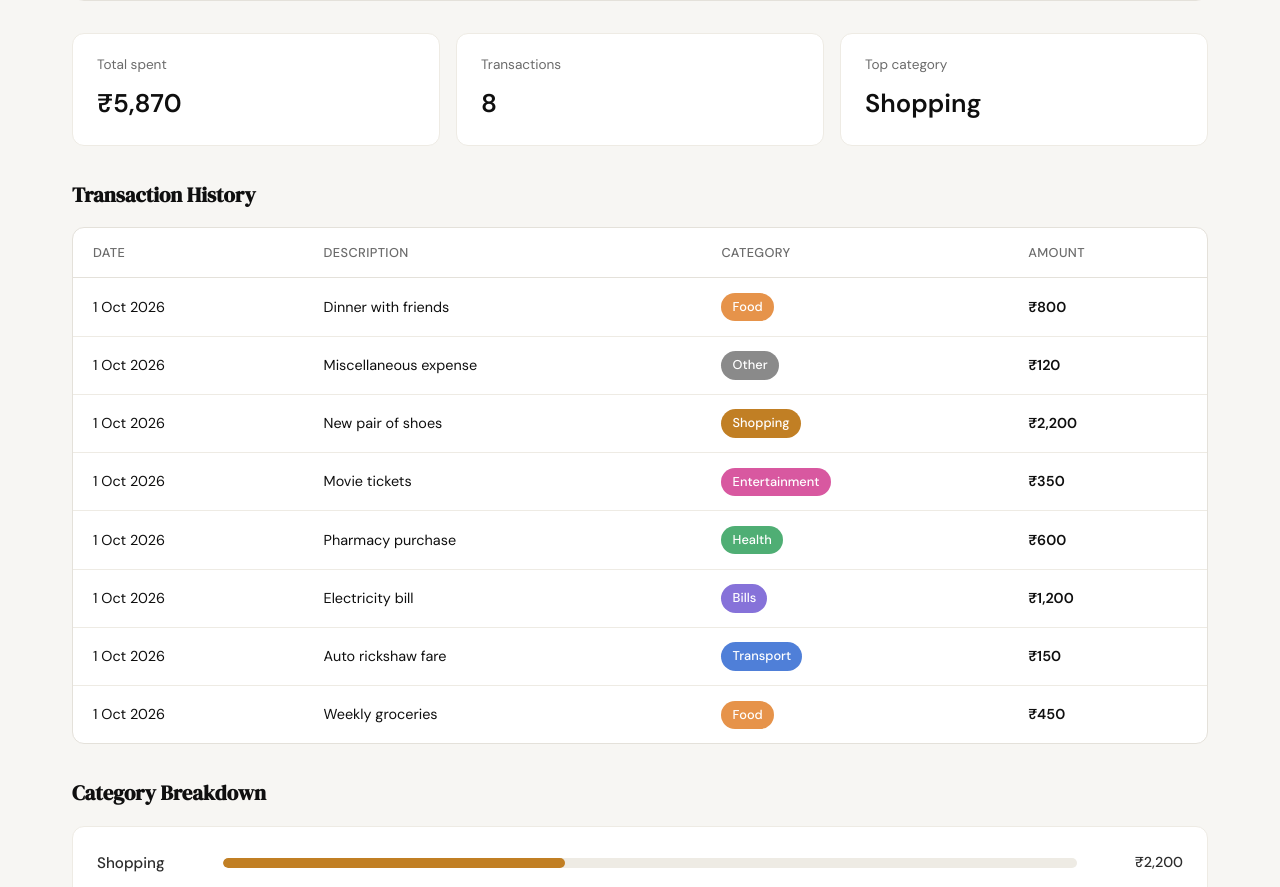
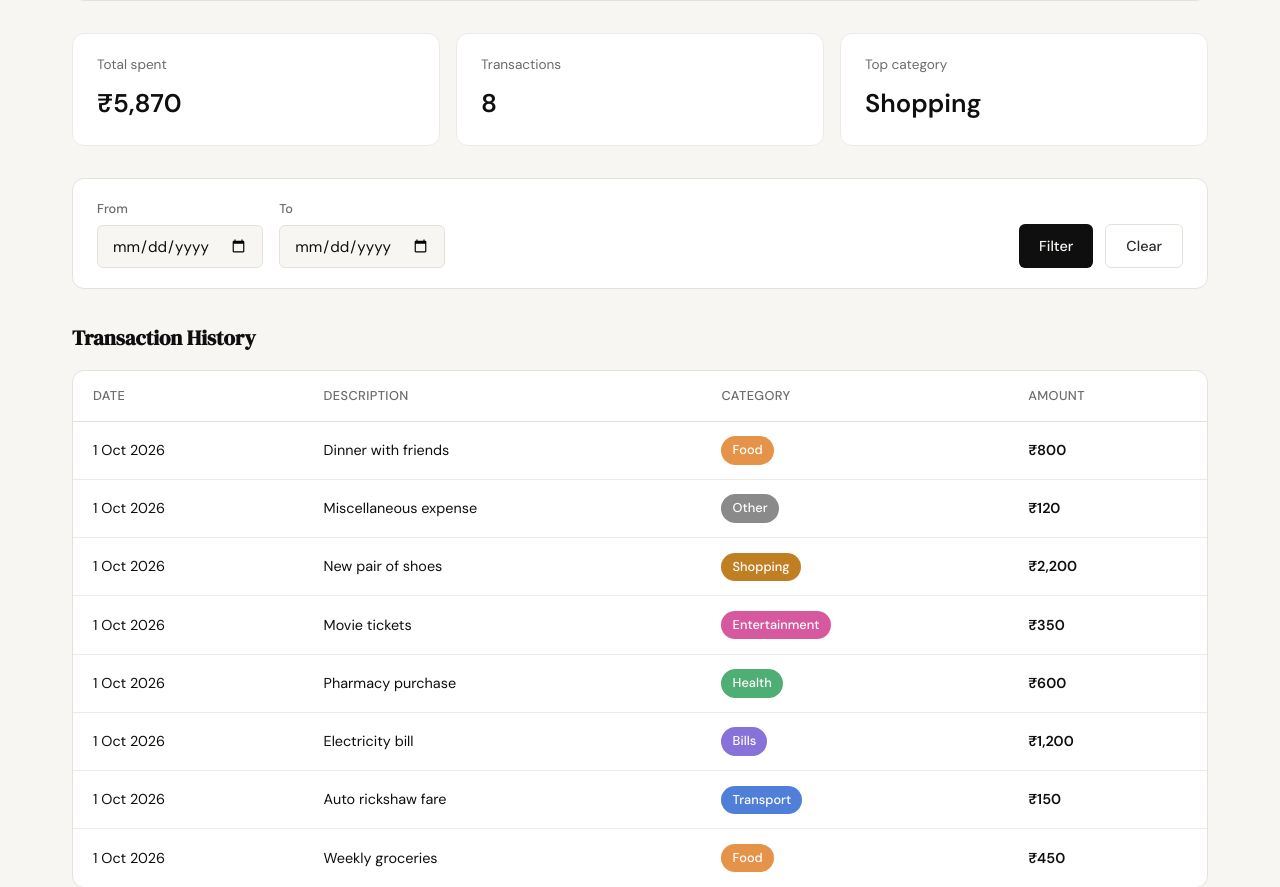
Before and after one commit to Arbaz123-git/Spendly-, a Flask app: page /profile in a window 1280 px wide. Shown: the part 343-1230 px from the top of the page. Run offline with Flask 3, Linux system fonts and the light colour scheme; the visitor is signed in with stand-in values (Sample User, id 1); data comes from the database, SQL or seed files in the repository.

Commit message:
create filter date in profile

```diff
--- a/app.py
+++ b/app.py
@@ -64,6 +64,29 @@ def _format_stats(summary):
         {"label": "Transactions", "value": str(summary["count"])},
         {"label": "Top category", "value": top_category},
     ]
+
+
+def _parse_date_range(args):
+    """Validate start_date/end_date query params (YYYY-MM-DD).
+    Returns (start_date, end_date) as strings when both are present, valid,
+    and start_date <= end_date; otherwise (None, None) — no date filter."""
+    start_raw = args.get("start_date", "").strip()
+    end_raw = args.get("end_date", "").strip()
+    if not start_raw and not end_raw:
+        return None, None
+    if not start_raw or not end_raw:
+        flash("Please provide both a start and end date to filter.", "filter-error")
+        return None, None
+    try:
+        start_dt = datetime.strptime(start_raw, "%Y-%m-%d")
+        end_dt = datetime.strptime(end_raw, "%Y-%m-%d")
+    except ValueError:
+        flash("That date range wasn't valid — showing all-time data instead.", "filter-error")
+        return None, None
+    if start_dt > end_dt:
+        flash("Start date must be before end date — showing all-time data instead.", "filter-error")
+        return None, None
+    return start_raw, end_raw
 
 
 def _compute_percentages(amounts):
@@ -179,6 +202,7 @@ def profile():
 
     user_id = session["user_id"]
     db_user = get_user_by_id(user_id)
+    start_date, end_date = _parse_date_range(request.args)
 
     user = {
         "name": db_user["name"],
@@ -186,9 +210,13 @@ def profile():
         "member_since": _format_member_since(db_user["created_at"]),
     }
 
-    stats = _format_stats(get_summary_stats(user_id))
-    transactions = _format_transactions(get_transactions_for_user(user_id))
-    categories = _format_categories(get_category_breakdown(user_id))
+    stats = _format_stats(get_summary_stats(user_id, start_date, end_date))
+    transactions = _format_transactions(
+        get_transactions_for_user(user_id, start_date, end_date)
+    )
+    categories = _format_categories(
+        get_category_breakdown(user_id, start_date, end_date)
+    )
 
     return render_template(
         "profile.html",
@@ -196,6 +224,7 @@ def profile():
         stats=stats,
         transactions=transactions,
         categories=categories,
+        filters={"start_date": start_date or "", "end_date": end_date or ""},
     )
 
 
--- a/database/db.py
+++ b/database/db.py
@@ -131,22 +131,36 @@ def seed_db():
         conn.close()
 
 
-def get_summary_stats(user_id):
+def _date_filter_clause(user_id, start_date, end_date):
+    """Build a WHERE clause scoped to user_id, plus an inclusive date range
+    when both start_date and end_date are given. A single bound with no
+    matching counterpart is treated as no date filter at all."""
+    clause = "user_id = ?"
+    params = [user_id]
+    if start_date and end_date:
+        clause += " AND date >= ? AND date <= ?"
+        params += [start_date, end_date]
+    return clause, params
+
+
+def get_summary_stats(user_id, start_date=None, end_date=None):
     conn = get_db()
     try:
+        where, params = _date_filter_clause(user_id, start_date, end_date)
+
         totals = conn.execute(
             "SELECT COALESCE(SUM(amount), 0) AS total, COUNT(*) AS count "
-            "FROM expenses WHERE user_id = ?",
-            (user_id,),
+            "FROM expenses WHERE " + where,
+            params,
         ).fetchone()
 
         top = conn.execute(
             "SELECT category, SUM(amount) AS cat_total "
-            "FROM expenses WHERE user_id = ? "
+            "FROM expenses WHERE " + where + " "
             "GROUP BY category "
             "ORDER BY cat_total DESC, category ASC "
             "LIMIT 1",
-            (user_id,),
+            params,
         ).fetchone()
 
         return {
@@ -158,28 +172,30 @@ def get_summary_stats(user_id):
         conn.close()
 
 
-def get_category_breakdown(user_id):
+def get_category_breakdown(user_id, start_date=None, end_date=None):
     conn = get_db()
     try:
+        where, params = _date_filter_clause(user_id, start_date, end_date)
         return conn.execute(
             "SELECT category, SUM(amount) AS total "
-            "FROM expenses WHERE user_id = ? "
+            "FROM expenses WHERE " + where + " "
             "GROUP BY category "
             "ORDER BY total DESC, category ASC",
-            (user_id,),
+            params,
         ).fetchall()
     finally:
         conn.close()
 
 
-def get_transactions_for_user(user_id):
+def get_transactions_for_user(user_id, start_date=None, end_date=None):
     conn = get_db()
     try:
+        where, params = _date_filter_clause(user_id, start_date, end_date)
         return conn.execute(
             "SELECT date, description, category, amount "
-            "FROM expenses WHERE user_id = ? "
+            "FROM expenses WHERE " + where + " "
             "ORDER BY date DESC, id DESC",
-            (user_id,),
+            params,
         ).fetchall()
     finally:
         conn.close()
--- a/static/css/profile.css
+++ b/static/css/profile.css
@@ -78,6 +78,57 @@
 
 .profile-stats {
     margin-bottom: 0;
+}
+
+/* Filter bar */
+
+.profile-filter-bar {
+    display: flex;
+    flex-wrap: wrap;
+    align-items: flex-end;
+    gap: 1rem;
+    background: var(--paper-card);
+    border: 1px solid var(--border);
+    border-radius: var(--radius-md);
+    padding: 1.25rem 1.5rem;
+}
+
+.profile-filter-field {
+    display: flex;
+    flex-direction: column;
+    gap: 0.35rem;
+}
+
+.profile-filter-label {
+    font-size: 0.8rem;
+    color: var(--ink-muted);
+    font-weight: 500;
+}
+
+.profile-filter-input {
+    width: auto;
+    min-width: 160px;
+}
+
+.profile-filter-actions {
+    display: flex;
+    gap: 0.75rem;
+    margin-left: auto;
+}
+
+.profile-filter-submit,
+.profile-filter-clear {
+    padding: 0.6rem 1.25rem;
+    font-size: 0.9rem;
+}
+
+/* Empty state */
+
+.profile-empty-state {
+    text-align: center;
+    color: var(--ink-muted);
+    padding: 2rem 1.25rem;
+    font-size: 0.9rem;
 }
 
 /* Sections */
@@ -189,6 +240,9 @@
 @media (max-width: 600px) {
     .profile-page { padding: 2rem 1rem 3rem; }
 
+    .profile-filter-bar { flex-direction: column; align-items: stretch; }
+    .profile-filter-actions { margin-left: 0; }
+
     .profile-card {
         flex-direction: column;
         text-align: center;
--- a/static/css/style.css
+++ b/static/css/style.css
@@ -564,6 +564,10 @@ a { color: inherit; text-decoration: none; }
 
 .form-input::placeholder { color: var(--ink-faint); }
 
+.form-input[type="date"] {
+    color-scheme: light;
+}
+
 .btn-submit {
     width: 100%;
     padding: 0.7rem;
--- a/templates/profile.html
+++ b/templates/profile.html
@@ -11,6 +11,12 @@
 <section class="profile-page">
     <div class="profile-inner">
         <h1 class="profile-title">Your Profile</h1>
+
+        {% with messages = get_flashed_messages(category_filter=["filter-error"]) %}
+        {% for message in messages %}
+        <div class="auth-error">{{ message }}</div>
+        {% endfor %}
+        {% endwith %}
 
         <div class="profile-card">
             <div class="profile-avatar" aria-hidden="true">{{ user.name[0]|upper }}</div>
@@ -29,6 +35,23 @@
             </div>
             {% endfor %}
         </div>
+
+        <form class="profile-filter-bar" method="get" action="{{ url_for('profile') }}">
+            <div class="profile-filter-field">
+                <label class="profile-filter-label" for="start_date">From</label>
+                <input class="form-input profile-filter-input" type="date"
+                       id="start_date" name="start_date" value="{{ filters.start_date }}">
+            </div>
+            <div class="profile-filter-field">
+                <label class="profile-filter-label" for="end_date">To</label>
+                <input class="form-input profile-filter-input" type="date"
+                       id="end_date" name="end_date" value="{{ filters.end_date }}">
+            </div>
+            <div class="profile-filter-actions">
+                <button class="btn-primary profile-filter-submit" type="submit">Filter</button>
+                <a class="btn-ghost profile-filter-clear" href="{{ url_for('profile') }}">Clear</a>
+            </div>
+        </form>
 
         <div class="profile-section">
             <h2 class="profile-section-title">Transaction History</h2>
@@ -51,6 +74,12 @@
                                 <span class="profile-badge profile-cat-{{ tx.category|lower }}">{{ tx.category }}</span>
                             </td>
                             <td data-label="Amount" class="profile-td-amount">{{ tx.amount }}</td>
+                        </tr>
+                        {% else %}
+                        <tr class="profile-empty-row">
+                            <td class="profile-empty-state" colspan="4">
+                                No transactions found for the selected date range.
+                            </td>
                         </tr>
                         {% endfor %}
                     </tbody>
```
Also changed, not shown: tests/test_06-date-filter-profile-page.py (added, +386 -0 lines), tests/test_profile.py (+100 -0 lines), .claude/specs/06-date-filter-profile-page.md (added).
